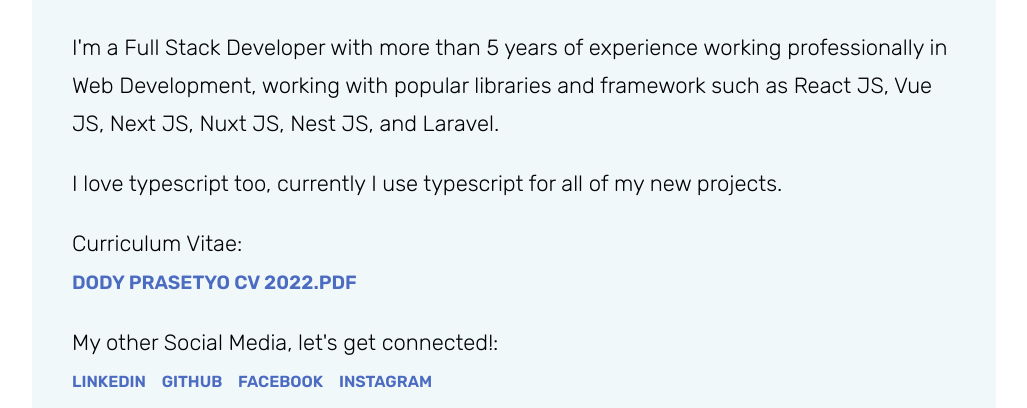
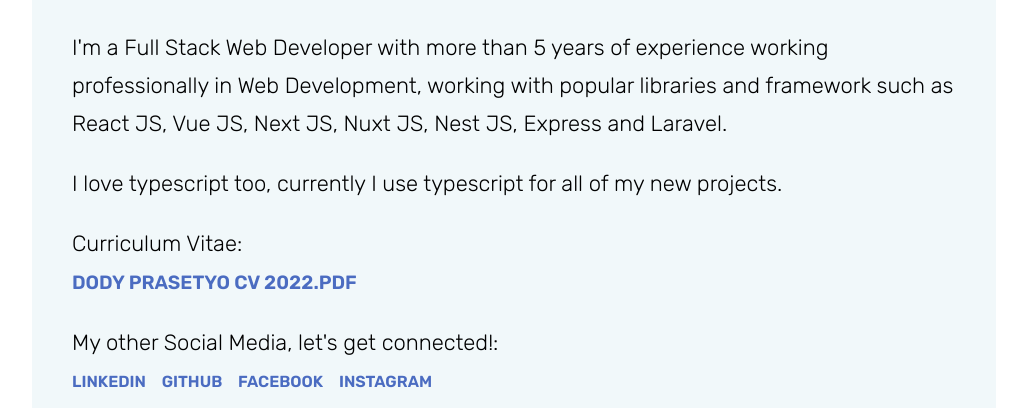
Before and after one commit to dodycode/v1, a Gatsby site: page / in a window 1280 px wide. Shown: the part 392-800 px from the top of the page, without its empty margins (126-1153 px from the left). Built offline with nearby package versions, Linux system fonts and the light colour scheme; Gatsby itself is replaced by a stand-in of ours.

Commit message:
chore: update description

```diff
--- a/src/pages/index.js
+++ b/src/pages/index.js
@@ -10,7 +10,7 @@
     <div className="jumbotron">
       <h1>👋 Hi, I'm Dody.</h1>
       <p className="txt-large">
-        I'm a Full Stack Developer with more than 5 years of experience working professionally in Web Development, working with popular libraries and framework such as React JS, Vue JS, Next JS, Nuxt JS, Nest JS, and Laravel.
+        I'm a Full Stack Web Developer with more than 5 years of experience working professionally in Web Development, working with popular libraries and framework such as React JS, Vue JS, Next JS, Nuxt JS, Nest JS, Express and Laravel.
       </p>
       <p className="txt-large">
         I love typescript too, currently I use typescript for all of my new projects.
```
